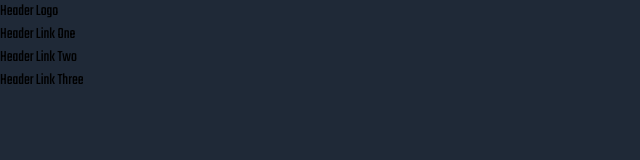
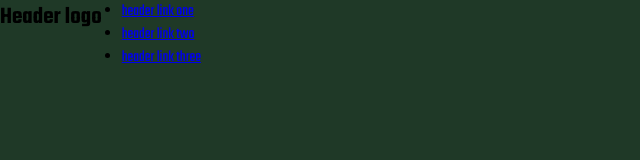
Before and after one commit to RobertJrr/LandingPageAgain, a plain HTML site: page index.html in a window 1280 px wide. Shown: the whole page, without its empty margins (0-640 px from the left). Drawn offline with Linux system fonts and the light colour scheme.

Commit message:
Working on navbar

```diff
--- a/index.html
+++ b/index.html
@@ -10,19 +10,15 @@
 <body>
     <main>
         <!-- nav element is child of main -->
-         <nav class = "navbar">
-            <ul>
-                <li>Header Logo</li>
-                <li>Header Link One</li>
-                <li>Header Link Two</li>
-                <li>Header Link Three</li>
+         <nav>
+            <!-- span element child of nav -->
+             <span id = "headerlogo">Header logo</span>
+            <ul id="lineitup">
+                <li><a href="#">header link one</a></li>
+                <li><a href="#">header link two</a></li>
+                <li><a href="#">header link three</a></li>
             </ul>
-            <!--  -->
          </nav>
-
-
-
-
     </main>
 
 
--- a/style.css
+++ b/style.css
@@ -1,23 +1,52 @@
 @import url('https://fonts.googleapis.com/css2?family=Teko:wght@300..700&display=swap');
 
 *{
+    /* Sets default margin and padding to 0 for all elements */
     padding: 0;
     margin: 0;
+    /* Tells browser to include padding and border in total width */
     box-sizing: border-box;
     font-family: "Teko",sans-serif;
 
 }
 
-/* Making body a flex container, 100vh and flex direction column */
-html,body{
-    /* min height for body be size of viewport */
-    min-height: 100%;
-    /* make a flex container */
-    display: flex;
-    /* Make flex items display in column direction */
-    flex-direction: column;
-    background-color: #1F2937;
+html{
+    /* Setting height to 100% of viewport*/
+    height: 100%;
 }
 
-.navbar{
+body{
+   /* With html element receiving height value above,
+   we are now giving intial height that matches html height */
+   /* Allows body to grow taller if content outgrows visible page */
+   min-height: 100%;
+   display: flex;
+   flex-direction: column;
+   background-color: #1F3927;
 }
+
+/* Working on main section */
+main{
+    display: flex;
+    flex: 1;
+    /* Make flex items display top to bottom */
+    flex-direction: column;
+    /* makes element as big as parent element (body)*/
+    width: 100%;
+    /* adding margin to keep centered,top and bottom 0, left and right auto */
+    margin: 0 auto;
+}
+
+nav{
+    /* make nav flex-container */
+    display: flex;
+    /* specify size of the gap between the rows and columns in flexbox*/
+    gap:20px;
+}
+
+/* LEFT OFF HERE. also choosing new font for everything.... */
+#headerlogo{
+    font-size: 24px;
+    color: #000000;
+    font-weight: 600;
+}
```
